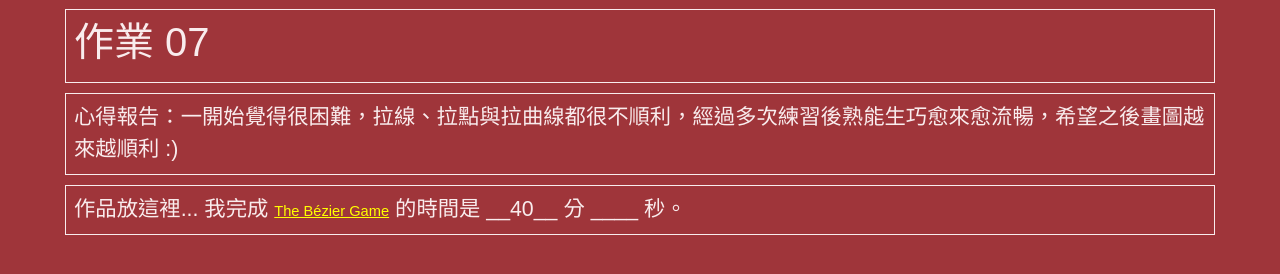
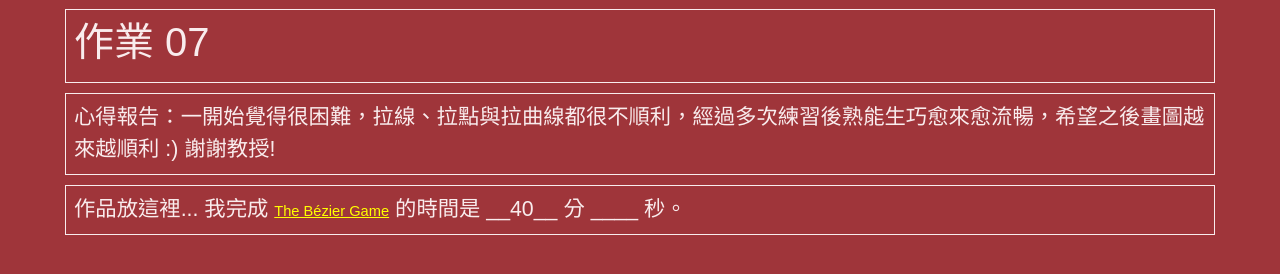
Before and after one commit to 110C51520/pr2022f, a plain HTML site: page hw07/index.html in a window 1280 px wide. Drawn offline with nearby package versions, Linux system fonts and the light colour scheme.

Commit message:
Update index.html

```diff
--- a/hw07/index.html
+++ b/hw07/index.html
@@ -201,7 +201,7 @@
   <!-- ------------------------------------------------>
   <div class="row hw12">
     <div class="col-md-12 twenty">
-      心得報告：一開始覺得很困難，拉線、拉點與拉曲線都很不順利，經過多次練習後熟能生巧愈來愈流暢，希望之後畫圖越來越順利 :)
+      心得報告：一開始覺得很困難，拉線、拉點與拉曲線都很不順利，經過多次練習後熟能生巧愈來愈流暢，希望之後畫圖越來越順利 :)  謝謝教授!
     </div>
   </div>
 
```
